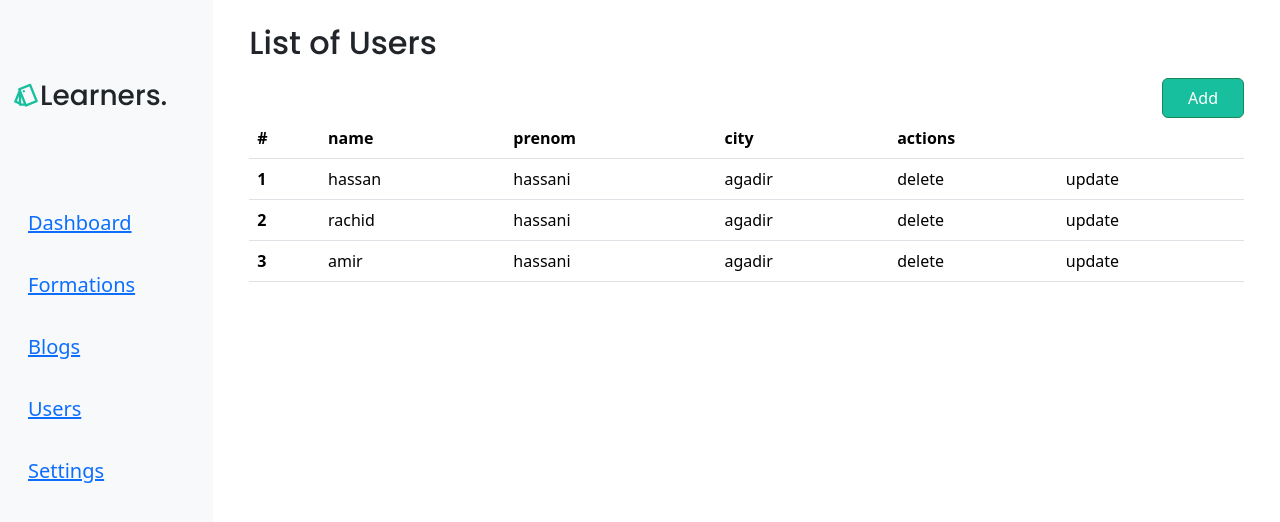
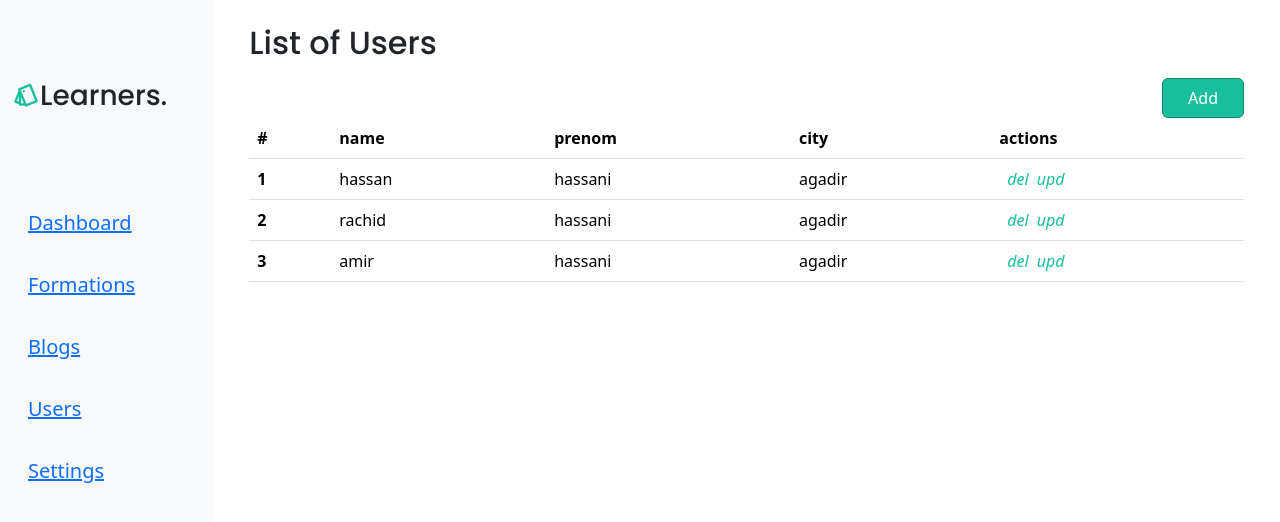
Before and after one commit to PFE-Elearning/pfe-e-learning, a React (Create React App) app: page /admin/users in a window 1280 px wide. Shown: the top 522 px of the page. Built offline with nearby package versions, Linux system fonts and the light colour scheme; a web font is replaced by a local one.

Commit message:
create table component

```diff
--- a/src/admin/compnents/Table.js
+++ b/src/admin/compnents/Table.js
@@ -11,7 +11,7 @@ export default function Table(props) {
                         <th scope="col">name</th>
                         <th scope="col">prenom</th>
                         <th scope="col">city</th>
-                        <th scope="col" colSpan={2}>actions</th>
+                        <th scope="col">actions</th>
                     </tr>
                 </thead>
                 <tbody>
@@ -23,8 +23,11 @@ export default function Table(props) {
                                 <td>{element.name}</td>
                                 <td>{element.prenom}</td>
                                 <td>{element.city}</td>
-                                <td>delete</td>
-                                <td>update</td>
+                                <td>
+                                    <i className="mx-2">del</i>
+                                    <i>upd</i>
+                                </td>
+
                             </tr>
                             )
                         })
```
